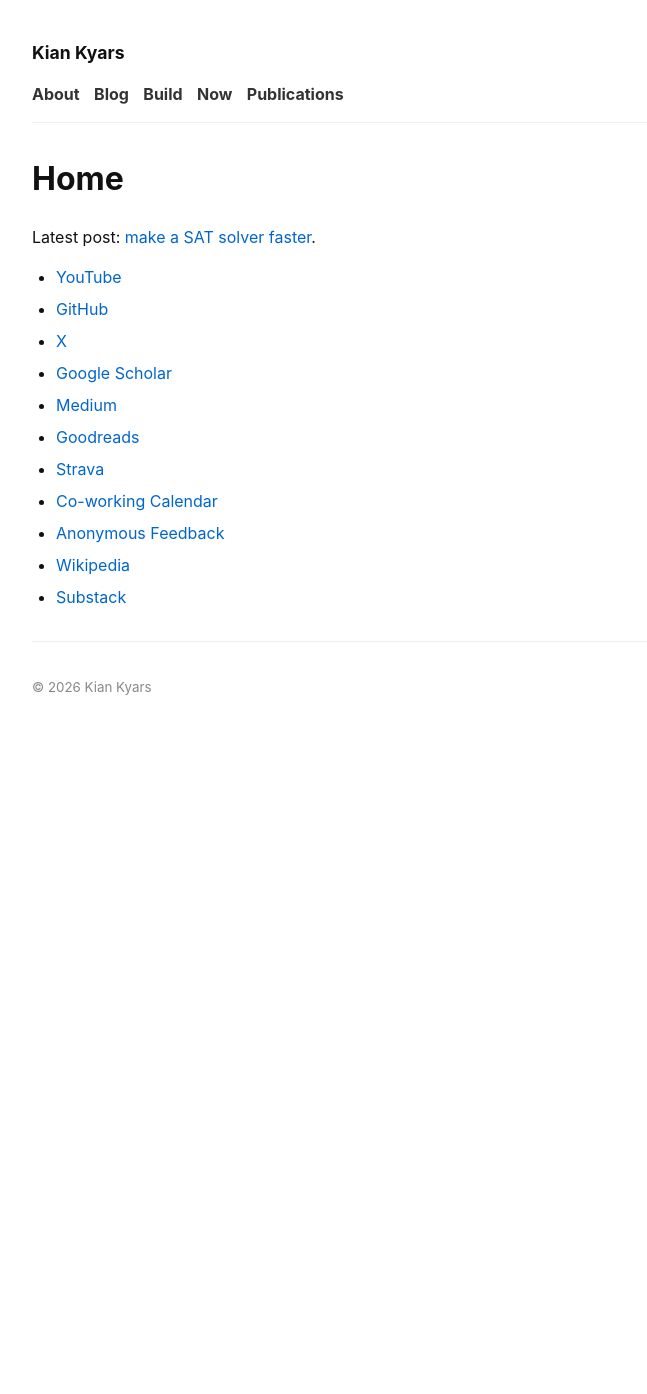
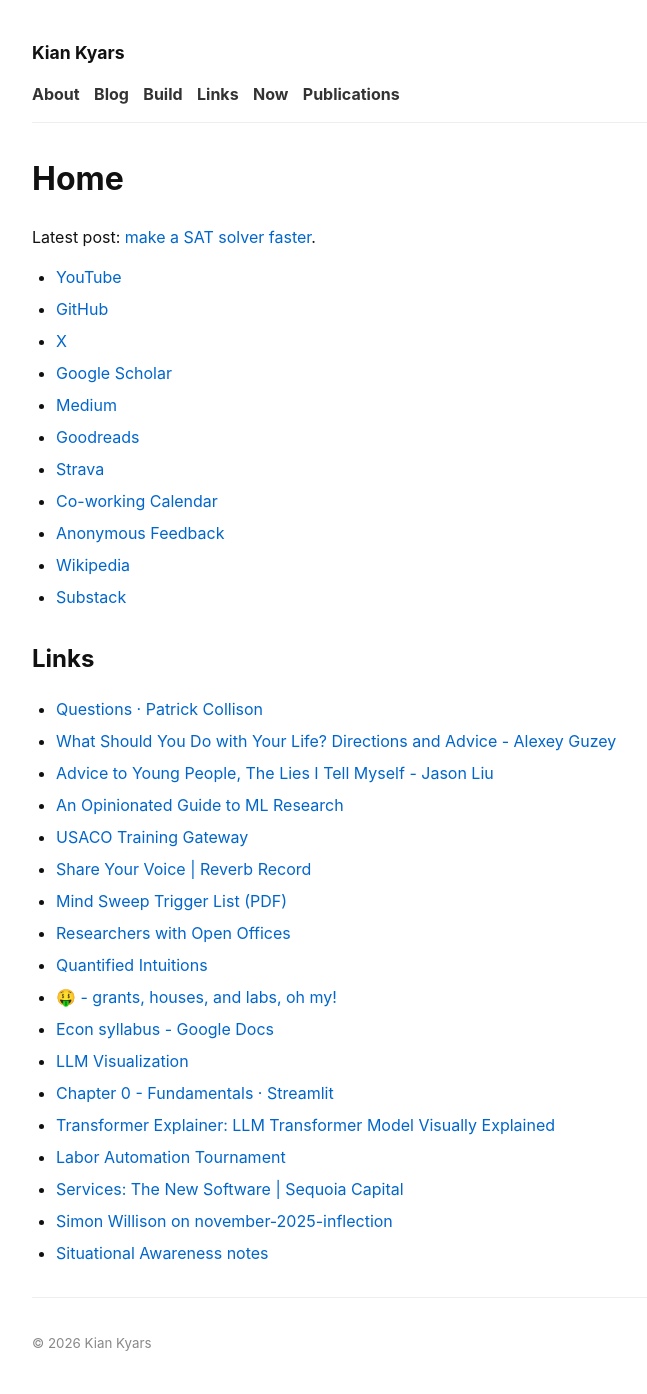
Before and after one commit to kiankyars/kiankyars.github.io, a Jekyll site: the page built from index.md, in a window 1280 px wide. Shown: the whole page, without its empty margins (262-909 px from the left). Built offline with Jekyll 4.4.1, drawn with Linux system fonts in a browser that asks for light colours; before the commit the page ends 900 px from its top, so only the background shows below that.

Commit message:
Add Safari Favorites to homepage Links section

```diff
--- a/_layouts/default.html
+++ b/_layouts/default.html
@@ -218,6 +218,7 @@
       <a href="/about/">About</a>
       <a href="/blog/">Blog</a>
       <a href="/build/">Build</a>
+      <a href="/#links">Links</a>
       <a href="/now/">Now</a>
       <a href="/publications/">Publications</a>
     </nav>
--- a/index.md
+++ b/index.md
@@ -16,3 +16,24 @@
 - [Anonymous Feedback](https://forms.gle/mgTM1h5fR4qzw5JR7)
 - [Wikipedia](https://en.wikipedia.org/wiki/User:Kyars)
 - [Substack](https://kiankyars.substack.com)
+
+## Links
+
+- [Questions · Patrick Collison](https://patrickcollison.com/questions)
+- [What Should You Do with Your Life? Directions and Advice - Alexey Guzey](https://guzey.com/personal/what-should-you-do-with-your-life/)
+- [Advice to Young People, The Lies I Tell Myself - Jason Liu](https://jxnl.co/writing/2024/06/01/advice-to-young-people/#do-you-want-the-rewards)
+- [An Opinionated Guide to ML Research](http://joschu.net/blog/opinionated-guide-ml-research.html)
+- [USACO Training Gateway](https://usaco.training/)
+- [Share Your Voice \| Reverb Record](https://record.reverb.chat/)
+- [Mind Sweep Trigger List (PDF)](https://gettingthingsdone.com/wp-content/uploads/2014/10/Mind_Sweep_Trigger_List.pdf)
+- [Researchers with Open Offices](https://esraasaleh.notion.site/Researchers-with-Open-Offices-27dd8febd78d42b9ad4627f3525f28fe)
+- [Quantified Intuitions](https://www.quantifiedintuitions.org/)
+- [🤑 - grants, houses, and labs, oh my!](https://docs.google.com/spreadsheets/d/1JTNfDeRXZKR5hEF3WYIBpi2Wu8QAeghFwJvJ53DrJWo/edit?ref=brasstacks.blog&gid=1941344675#gid=1941344675)
+- [Econ syllabus - Google Docs](https://docs.google.com/document/d/1Tq_wXAsj4fWCw-DWsrRD43ciQ0kIKZseQ8V4s3m1JqU/edit?tab=t.0)
+- [LLM Visualization](https://bbycroft.net/llm)
+- [Chapter 0 - Fundamentals · Streamlit](https://arena-chapter0-fundamentals.streamlit.app/#why-arena)
+- [Transformer Explainer: LLM Transformer Model Visually Explained](https://poloclub.github.io/transformer-explainer/)
+- [Labor Automation Tournament](https://www.metaculus.com/tournament/labor-hub/)
+- [Services: The New Software \| Sequoia Capital](https://sequoiacap.com/article/services-the-new-software/)
+- [Simon Willison on november-2025-inflection](https://simonwillison.net/tags/november-2025-inflection/)
+- [Situational Awareness notes](https://stafforini.com/notes/situational-awareness-lp/)
```
